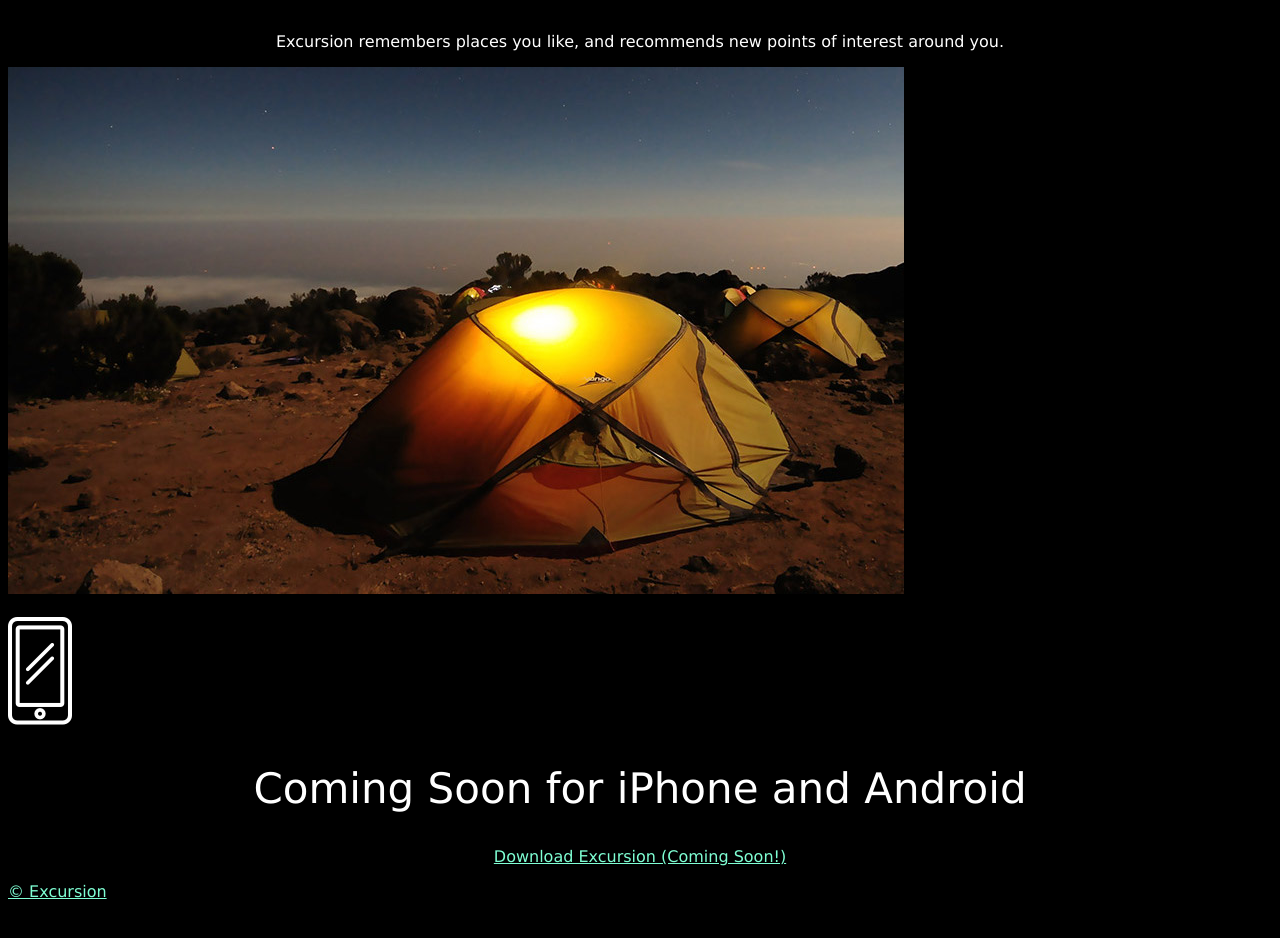
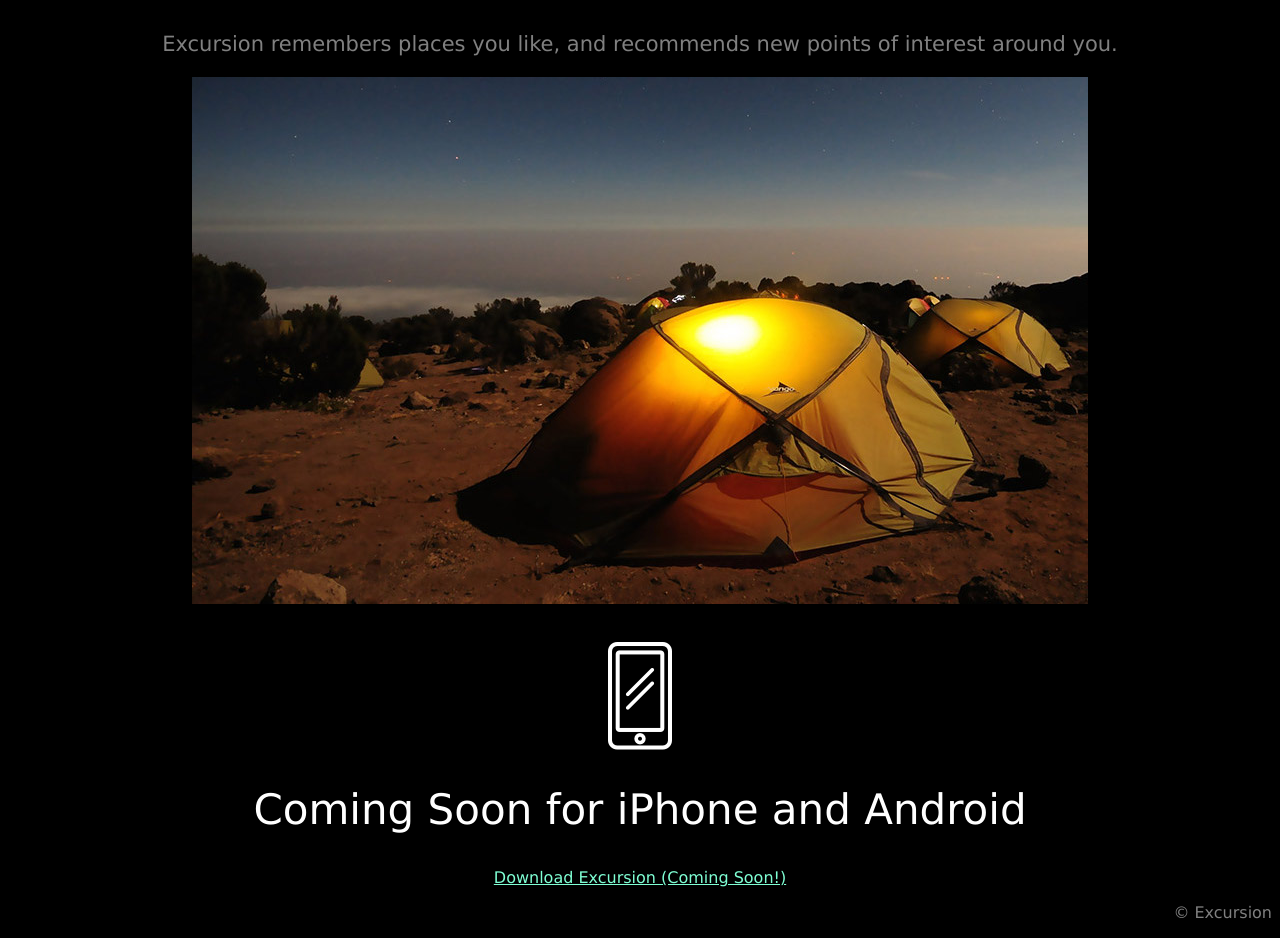
Before and after one commit to diegolayar/Excursion, a plain HTML site: page index.html in a window 1280 px wide. Shown: the part 397-1335 px from the top of the page. Before the commit the page ends 1314 px from the top, so only its background shows below. Drawn offline with Linux system fonts and the light colour scheme.

Commit message:
Complete

```diff
--- a/index.html
+++ b/index.html
@@ -31,7 +31,7 @@
 
     <h2 class="subheader centered-text">Coming Soon for iPhone and Android</h2>
 
-    <p class="centered-text"><a class="wats" href="somewhere">Download Excursion (Coming Soon!)</p>
+    <p class="centered-text"><a class="wats" href="somewhere">Download Excursion (Coming Soon!)</a></p>
 
     <p id="copyright">© Excursion</p>
 
--- a/resources/css/style.css
+++ b/resources/css/style.css
@@ -28,3 +28,23 @@ html {
   font-weight: 300;
   font-size: 42px;
 }
+
+.description {
+  color: grey;
+  font-size: 21px;
+}
+
+#camp {
+  display: block;
+  margin: 0 auto;
+}
+
+#phone {
+  display: block;
+  margin: 0 auto;
+}
+
+#copyright {
+  text-align: right;
+  color: grey;
+}
```
